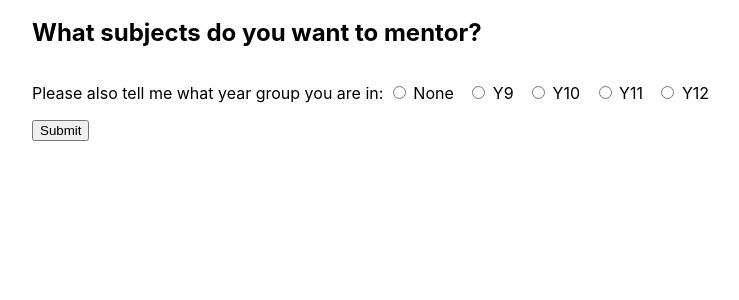
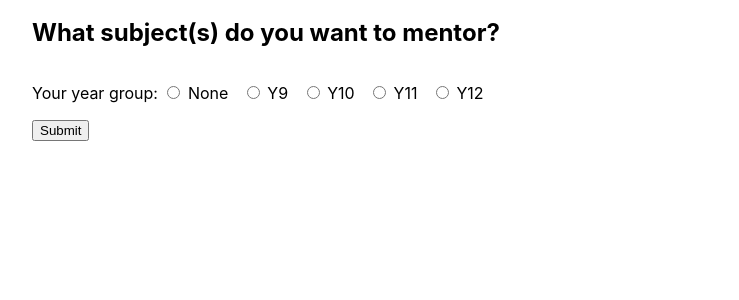
Before and after one commit to runxiyu/mentorweb, a Flask app: template templates/expertise.html in a window 1280 px wide. Shown: the part 74-374 px from the top of the page, without its empty margins (128-867 px from the left). Run offline with Flask 3, Linux system fonts and the light colour scheme; the template is opened without the code that fills it, so the values that code supplies are empty.

```diff
--- a/templates/expertise.html
+++ b/templates/expertise.html
@@ -22,7 +22,7 @@
 <div class="content">
 
 <h2>
-	What subjects do you want to mentor?
+	What subject(s) do you want to mentor?
 </h2>
 
 {% if snotes %}
@@ -52,7 +52,7 @@
 		{% endfor %}
 	</table>
 	<p>
-	Please also tell me what year group you are in:
+	Your year group:
 	<input id="yNone" type="radio" name="year" value="None" {{y0checked}} />
 	<label for="yNone">None</label>
 	&nbsp;
```
